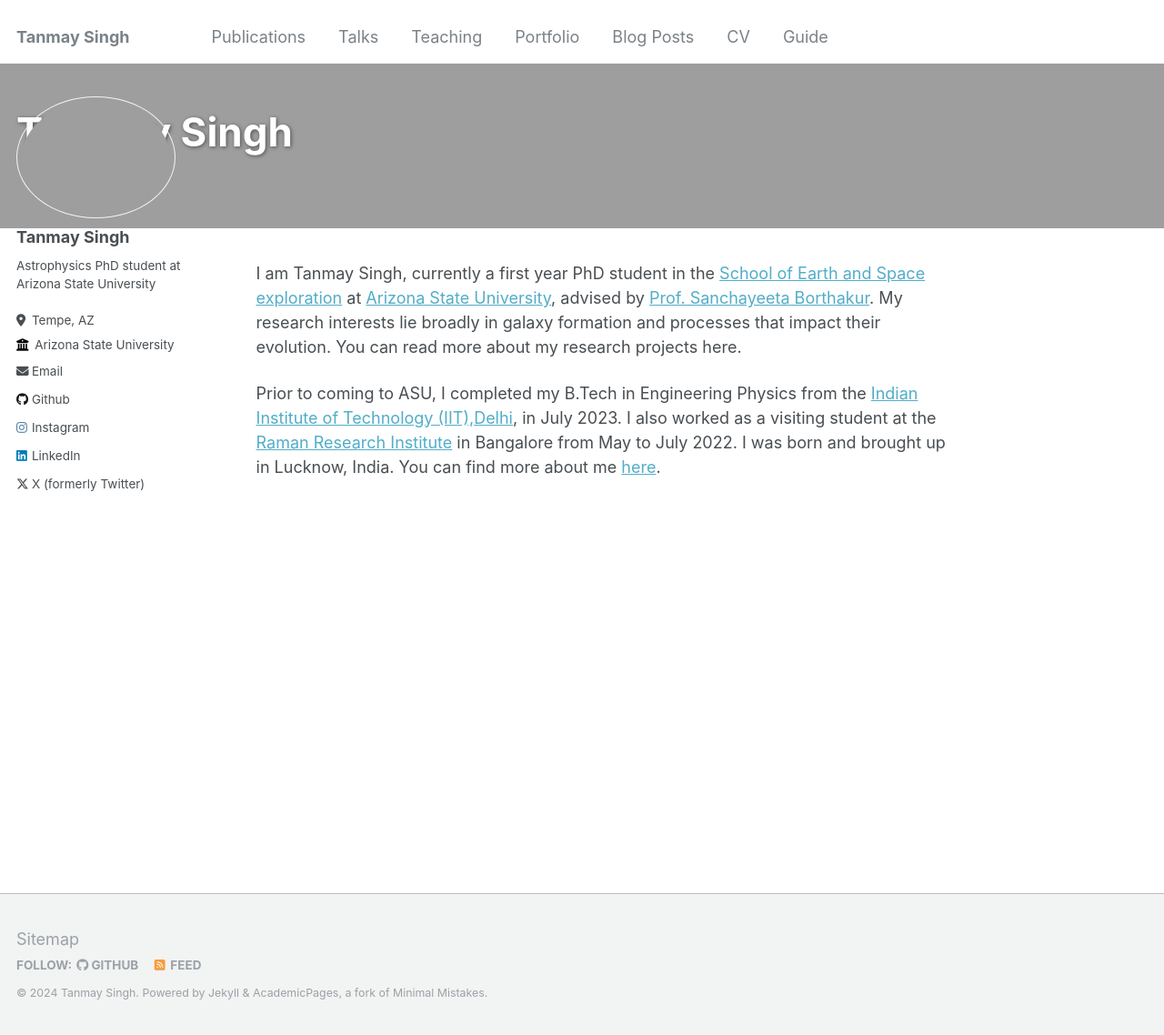
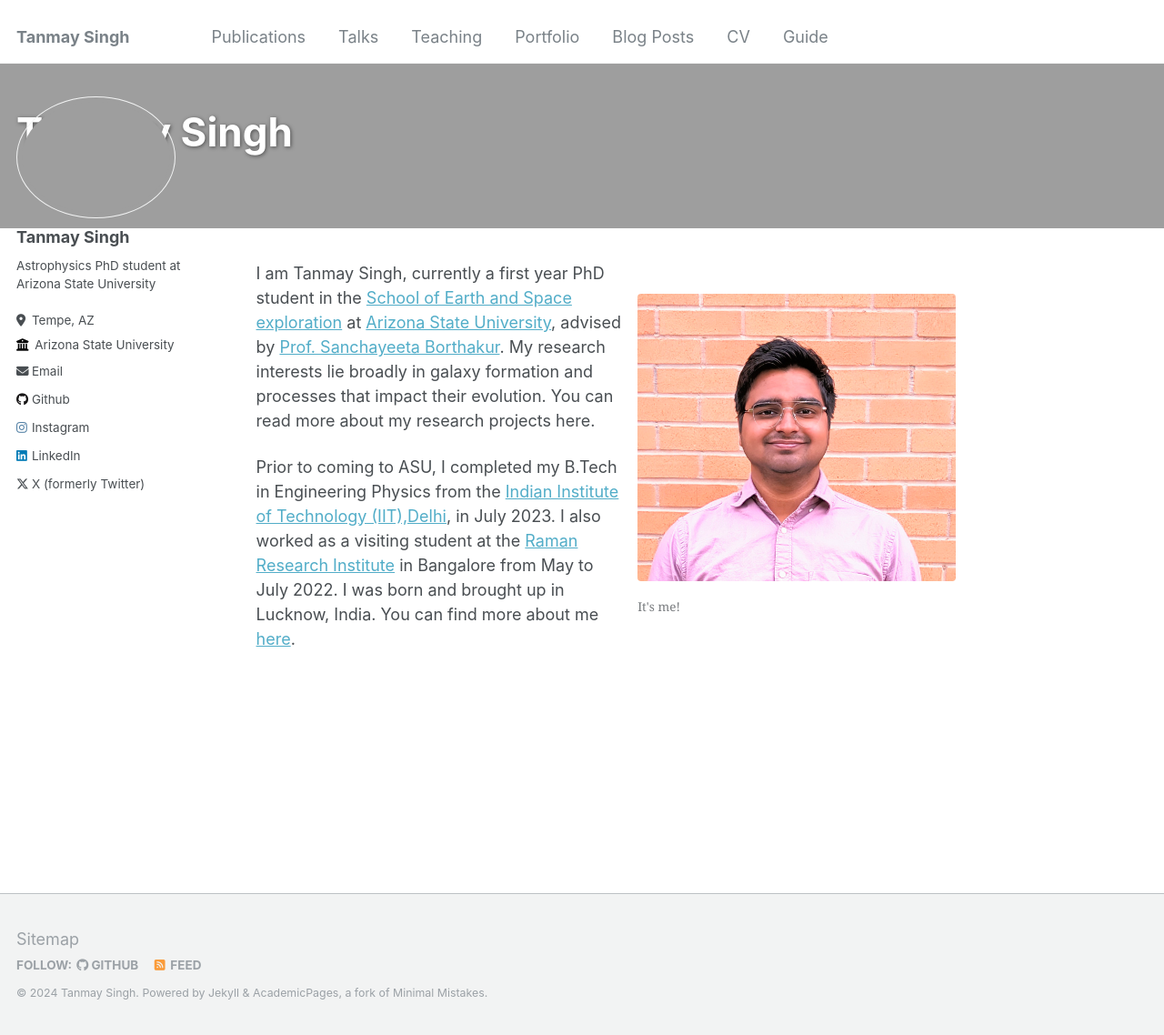
Before and after one commit to tanmay-starslab/tanmay-starslab.github.io, a Jekyll site: the page built from _pages/about.md, in a window 1280 px wide and 1138 px high. Shown: the whole window at 91% size. Built offline with Jekyll 4.4.1, drawn with Linux system fonts in a browser that asks for light colours.

Commit message:
commit_6

```diff
--- a/_pages/about.md
+++ b/_pages/about.md
@@ -10,11 +10,11 @@ header:
   overlay_image: mw_glimpse.jpeg
 ---
 
-<!--
+
 <figure style="width: 350px" class="align-right">
-  <img src="/images/headshot_tanmay.jpeg" alt="">
+  <img src="/tanmay-starslab.github.io/images/headshot_tanmay.jpeg" alt="">
   <figcaption>It's me!</figcaption>
-</figure>  -->
+</figure>
 
 I am Tanmay Singh, currently a first year PhD student in the [School of Earth and Space exploration](https://sese.asu.edu/) at [Arizona State University](https://en.wikipedia.org/wiki/Arizona_State_University), advised by [Prof. Sanchayeeta Borthakur](http://borthakur.asu.edu/index.html). My research interests lie broadly in galaxy formation and processes that impact their evolution. You can read more about my research projects here.
 
--- a/sitemap.xml
+++ b/sitemap.xml
@@ -5,7 +5,6 @@
       xsi:schemaLocation="http://www.sitemaps.org/schemas/sitemap/0.9
             http://www.sitemaps.org/schemas/sitemap/0.9/sitemap.xsd">
 <!-- created with Free Online Sitemap Generator www.xml-sitemaps.com -->
-
 
 <url>
   <loc>https://tanmay-starslab.github.io/</loc>
```
